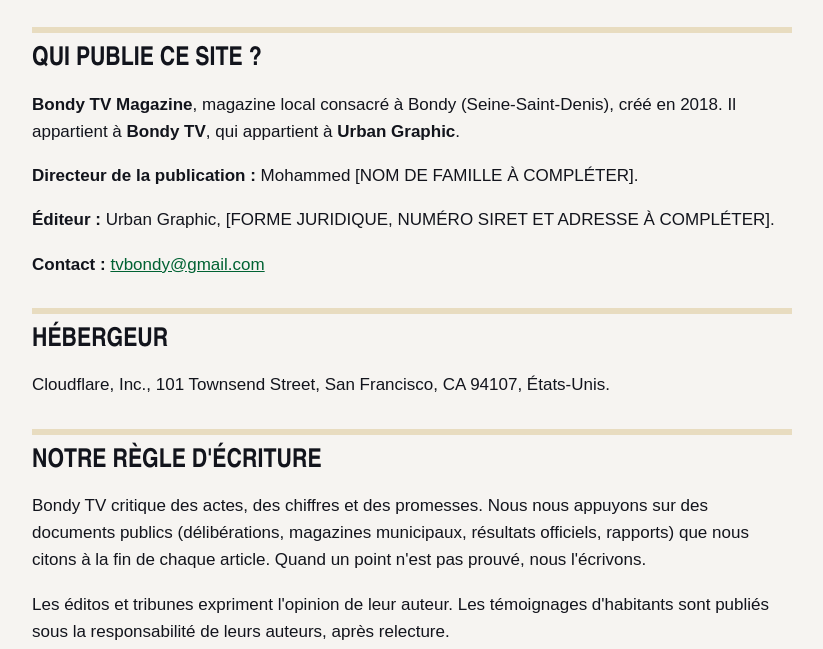
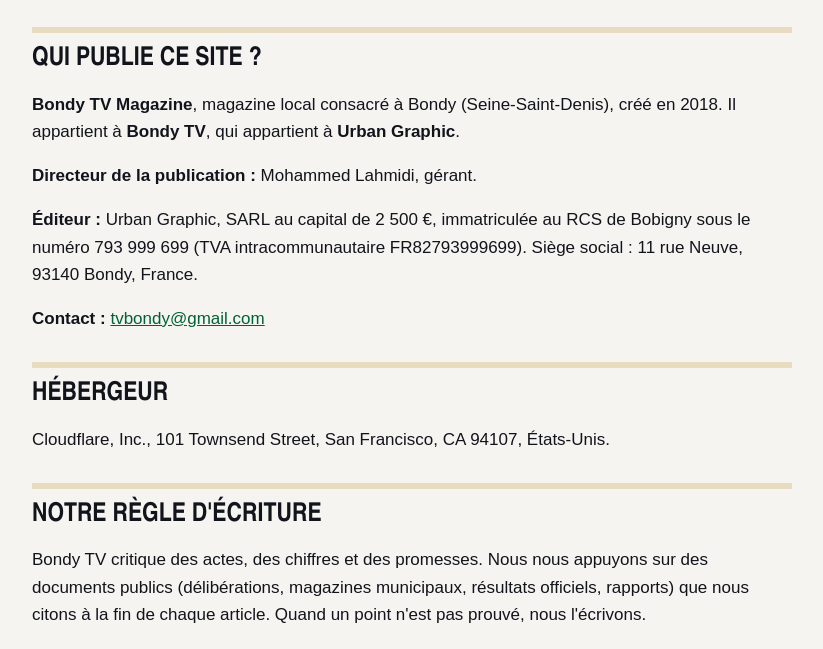
Before and after one commit to tvbondyofficiel/bondytv, a plain HTML site: page mentions-legales.html in a window 1280 px wide. Shown: the part 151-800 px from the top of the page, without its empty margins (228-1051 px from the left). Drawn offline with Linux system fonts and the light colour scheme.

Commit message:
Mentions légales : identité complète d'Urban Graphic (SARL, RCS Bobigny, TVA, gérant)
Co-Authored-By: Claude Sonnet 5.5 <noreply@anthropic.com>
Claude-Session: https://claude.ai/code/session_016UPk9Dva8jUHz9n8WufgX8

```diff
--- a/mentions-legales.html
+++ b/mentions-legales.html
@@ -19,8 +19,8 @@ h2{font:700 26px/1.1 "Barlow Condensed","Arial Narrow",sans-serif;text-transform
 
 <h2>Qui publie ce site ?</h2>
 <p><strong>Bondy TV Magazine</strong>, magazine local consacré à Bondy (Seine-Saint-Denis), créé en 2018. Il appartient à <strong>Bondy TV</strong>, qui appartient à <strong>Urban Graphic</strong>.</p>
-<p><strong>Directeur de la publication :</strong> Mohammed [NOM DE FAMILLE À COMPLÉTER].</p>
-<p><strong>Éditeur :</strong> Urban Graphic, [FORME JURIDIQUE, NUMÉRO SIRET ET ADRESSE À COMPLÉTER].</p>
+<p><strong>Directeur de la publication :</strong> Mohammed Lahmidi, gérant.</p>
+<p><strong>Éditeur :</strong> Urban Graphic, SARL au capital de 2 500 €, immatriculée au RCS de Bobigny sous le numéro 793 999 699 (TVA intracommunautaire FR82793999699). Siège social : 11 rue Neuve, 93140 Bondy, France.</p>
 <p><strong>Contact :</strong> <a href="mailto:tvbondy@gmail.com">tvbondy@gmail.com</a></p>
 
 <h2>Hébergeur</h2>
```
